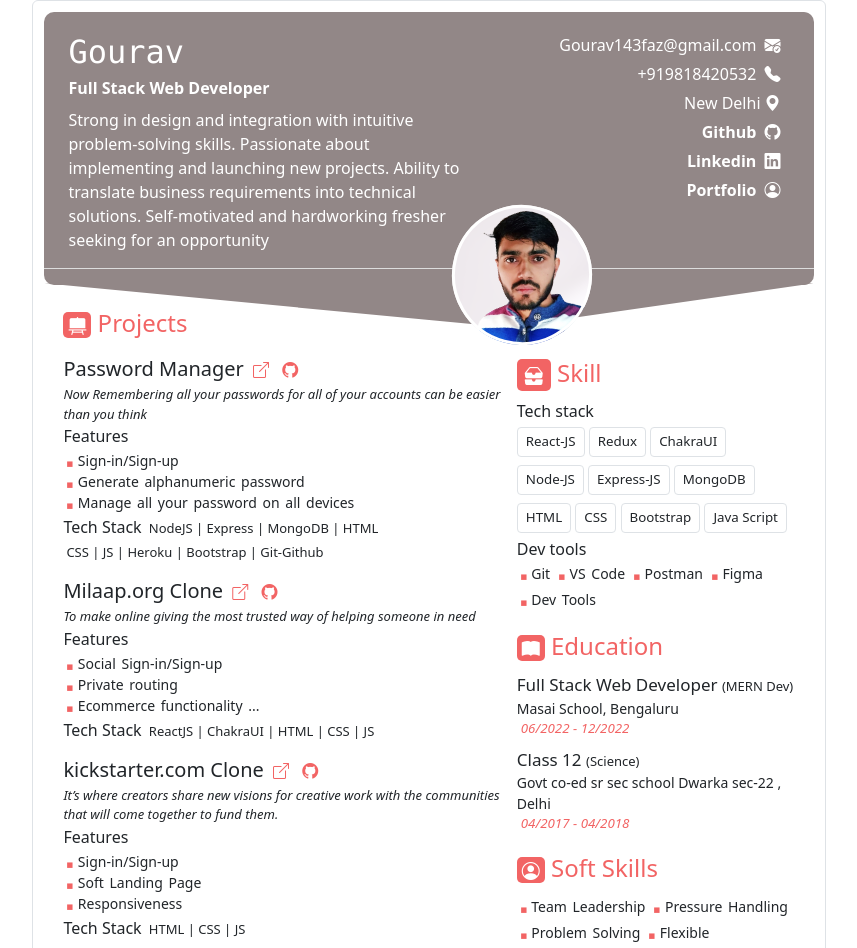
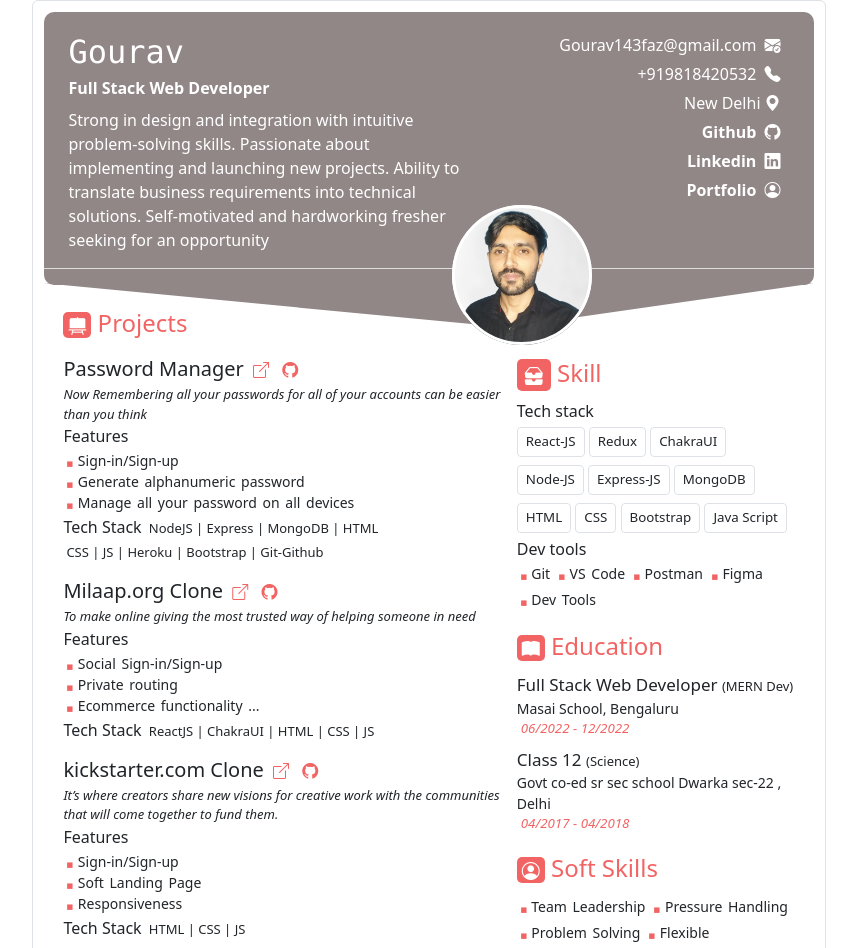
Before and after one commit to TheShenron/Resume, a plain HTML site: page index.html in a window 1280 px wide. Shown: the top 948 px of the page, without its empty margins (211-1068 px from the left). Drawn offline with nearby package versions, Linux system fonts and the light colour scheme.

Commit message:
ProfilePicChanged

```diff
--- a/style.css
+++ b/style.css
@@ -103,12 +103,12 @@ p{
     left: 53%;
     bottom: -60px;
     border-radius: 50%;
-    background-image: url(./GouravIMG.png);
+    background-image: url(./GouravProfilePic.png);
     background-repeat: no-repeat;
     background-size: cover;
-    background-position: -4px -20px;
+    /* background-position: -4px -20px; */
     transition: all .1s;
-    transform: rotate(-30deg);
+    /* transform: rotate(-30deg); */
 }
 
 .img{
```
Also changed, not shown: GouravIMG.png (deleted), GouravProfilePic.png (added).
